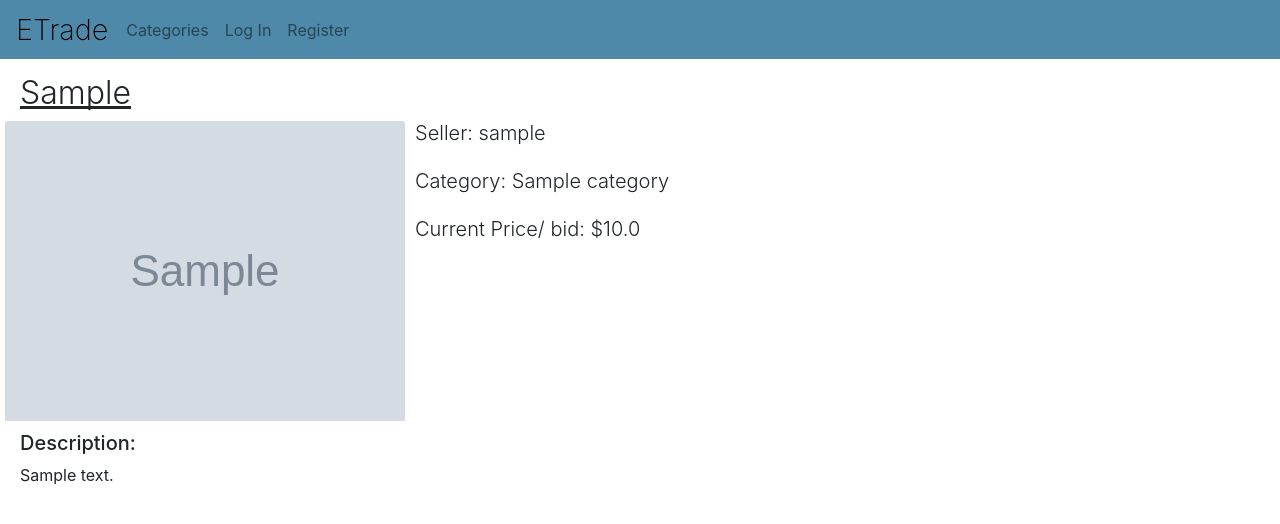
After one commit to Beshoy-Hezky/E-commerce-Auction-Site, a Django app: page /listing/1 in a window 1280 px wide. The commit adds this page. Shown: the top 524 px of the page. Run offline with Django 3.2, Linux system fonts and the light colour scheme; tables that the repository leaves empty hold one stand-in row (values such as "Sample post"); grey boxes marked "Sample" are stand-in pictures; some libraries are stand-ins or nearby versions.

Commit message:
F03: Get the individual listing page for each page started

```diff
--- a/commerce/auctions/templates/auctions/index.html
+++ b/commerce/auctions/templates/auctions/index.html
@@ -20,7 +20,7 @@
 
 
       <div class="row d-flex justify-content-between">
-          <button><a href="#" style="color:black;
+          <button><a href="{% url 'listing' id=listing.id %}" style="color:black;
         text-decoration: none">More Info</a></button>
           <h6>Current Price:<br>${{ listing.starting_price }}</h6>
       </div>
--- a/commerce/auctions/templates/auctions/layout.html
+++ b/commerce/auctions/templates/auctions/layout.html
@@ -4,7 +4,7 @@
 <html lang="en">
 <head>
     <title>{% block title %}Auctions{% endblock %}</title>
-    <meta name="viewport" content="width=device-width, initial-scale=1.0, shrink-to-fit=no">
+    <meta name="viewport" content="width=device-width, initial-scale=1.0">
     <link rel="stylesheet" href="https://stackpath.bootstrapcdn.com/bootstrap/4.4.1/css/bootstrap.min.css" integrity="sha384-Vkoo8x4CGsO3+Hhxv8T/Q5PaXtkKtu6ug5TOeNV6gBiFeWPGFN9MuhOf23Q9Ifjh" crossorigin="anonymous">
     <link href="{% static 'auctions/styles.css' %}" rel="stylesheet">
     <style>
--- /dev/null
+++ b/commerce/auctions/templates/auctions/listing.html
@@ -0,0 +1,18 @@
+{% extends "auctions/layout.html" %}
+
+{% block body %}
+    <h2 class="page-header">{{ listing.header }}</h2>
+    <div class="row">
+    <img src="{{listing.image_url}}" class="card-img-top" alt="Picture of {{ listing.header }}" style="max-width: 400px; max-height: 400px;">
+    <h5 style="margin-left: 10px;">
+        <div style="font-weight: 350">
+            Seller: {{ listing.seller }}<br><br>
+        Category: {{ listing.category }}<br><br>
+    Current Price/ bid: ${{ listing.starting_price }}
+        </div>
+    </h5>
+    </div>
+
+    <h5 style="margin-top: 10px;">Description: </h5><p>{{ listing.description }} </p>
+
+{% endblock %}
--- a/commerce/auctions/views.py
+++ b/commerce/auctions/views.py
@@ -16,6 +16,15 @@ def index(request):
         "listings":listings
     })
 
+
+def individual_listing(request, id):
+    # for the navbar
+    categories = Category.objects.all()
+    listing = AuctionListing.objects.get(id=id)
+    return render(request, "auctions/listing.html", {
+        "categories": categories,
+        "listing": listing
+    })
 
 def login_view(request):
     if request.method == "POST":
```
